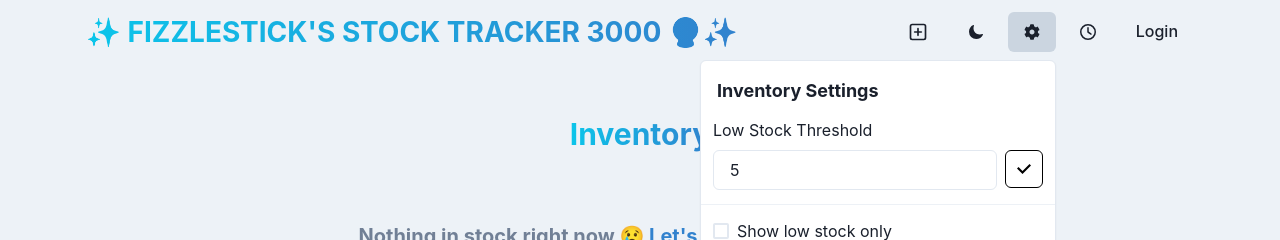
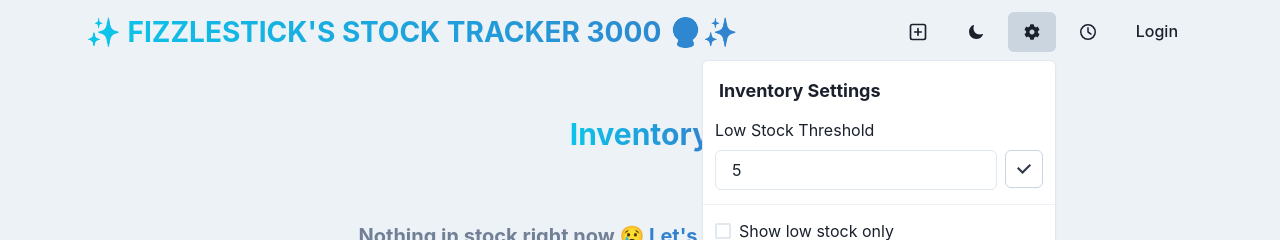
Before and after one commit to Peter-Pander/fizzlesticks-stock-tracker-3000, a React (Vite) app in the folder frontend/: page / in a window 1280 px wide. Both pictures are taken after a click on the button 1031 px from the left and 32 px from the top of the page. Shown: the top 240 px of the page. Built offline with nearby package versions, Linux system fonts and the light colour scheme.

Commit message:
Refine Save button styling for light and dark mode
- Uses useColorModeValue for icon and border color
- Matches surrounding Inventory Settings menu in both themes

```diff
--- a/frontend/src/components/Navbar.jsx
+++ b/frontend/src/components/Navbar.jsx
@@ -159,7 +159,7 @@ const Navbar = () => {
                       <Button
                         onClick={(e) => {
                           e.stopPropagation();
-                          saveLowStockThreshold(); // ✅ save to localStorage
+                          saveLowStockThreshold(); // Save to localStorage
                           toast({
                             title: "Threshold saved",
                             description: `Saved as ${lowStockThreshold}`,
@@ -172,12 +172,16 @@ const Navbar = () => {
                         variant="outline"
                         h="38px"
                         minW="38px"
-                        border="1px"
-                        borderColor="black"
-                        _hover={{ borderColor: "black", bg: "transparent" }}
-                        _focus={{ borderColor: "black", boxShadow: "none" }}
+                        px={2}
+                        borderRadius="md"
+                        borderColor={useColorModeValue("gray.300", "gray.600")} // ✅ updated styling
+                        _hover={{
+                          bg: useColorModeValue("gray.100", "gray.700"),
+                          borderColor: useColorModeValue("gray.400", "gray.500"),
+                        }}
+                        _focus={{ boxShadow: "none" }}
                       >
-                        <CheckIcon color="black" />
+                        <CheckIcon color={useColorModeValue("gray.700", "gray.100")} />
                       </Button>
                     </Flex>
                   </VStack>
```
